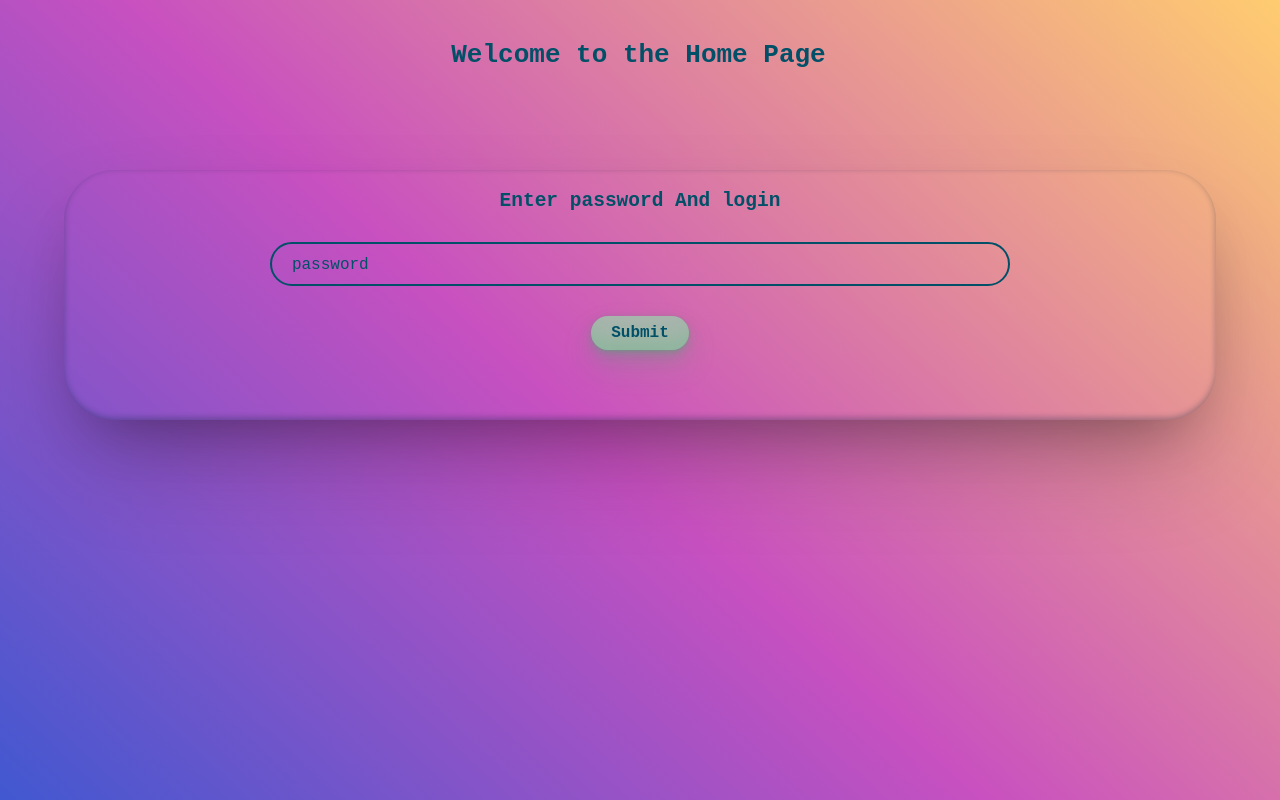
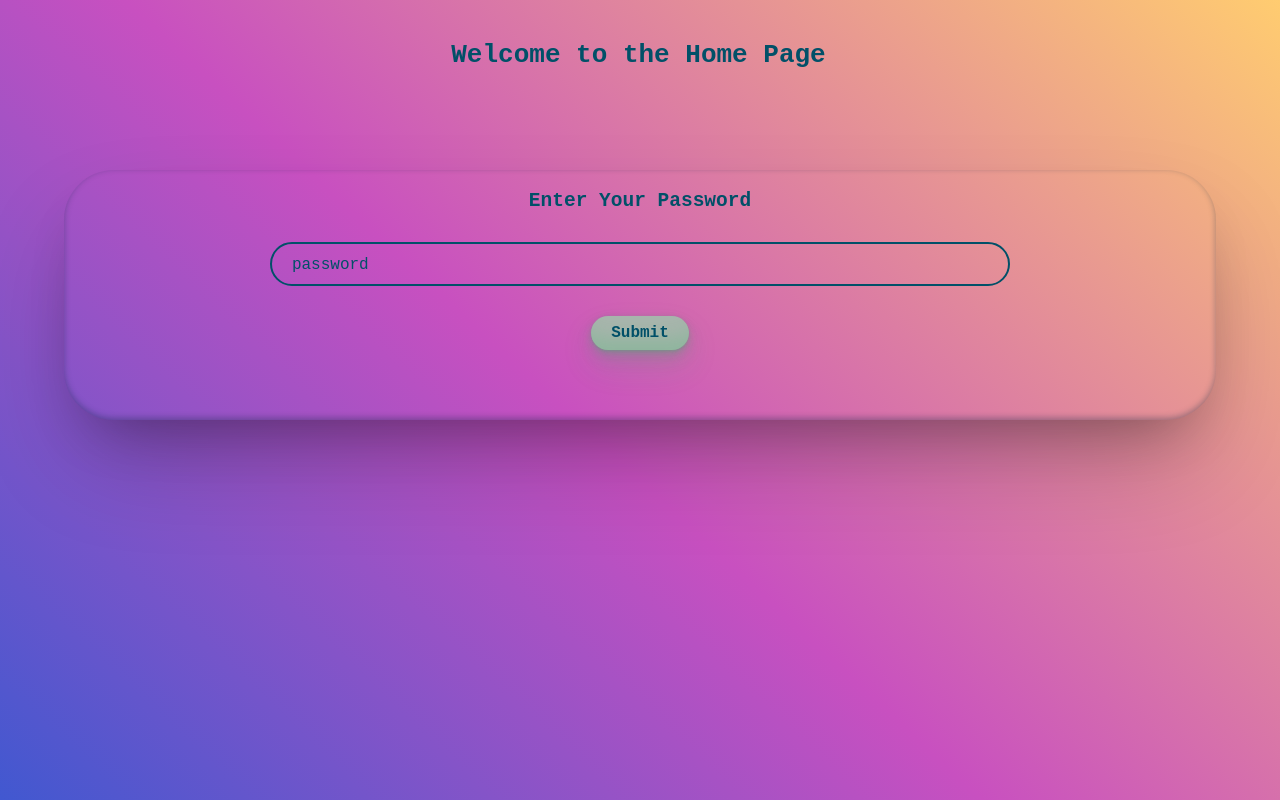
Before and after one commit to brotherCoding16/study, a React (Create React App) app: page / in a window 1280 px wide. Built offline with nearby package versions, Linux system fonts and the light colour scheme.

Commit message:
Update Home.js

```diff
--- a/src/Home.js
+++ b/src/Home.js
@@ -41,7 +41,7 @@ const Home = (props) => {
       <center>
       <div className='login'>
         <br></br>
-      <p className='epal'>Enter password And login</p>
+      <p className='epal'>Enter Your Password</p>
       <input
         className='input-box'
         type="password"
```
